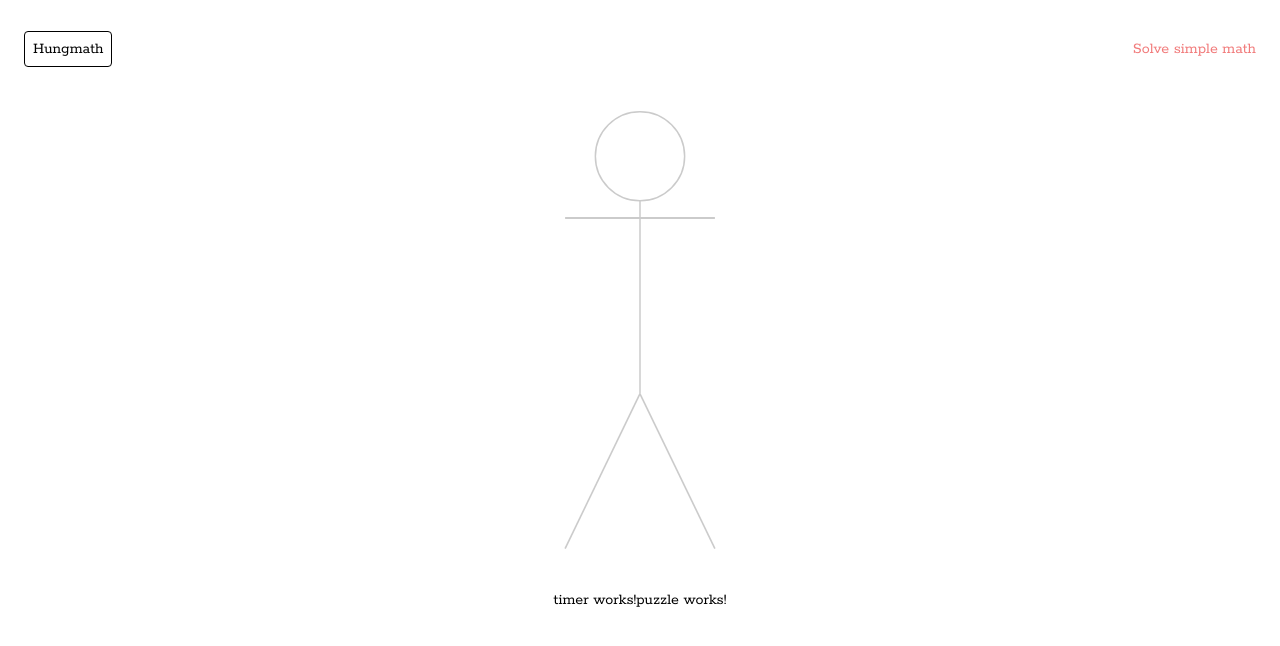
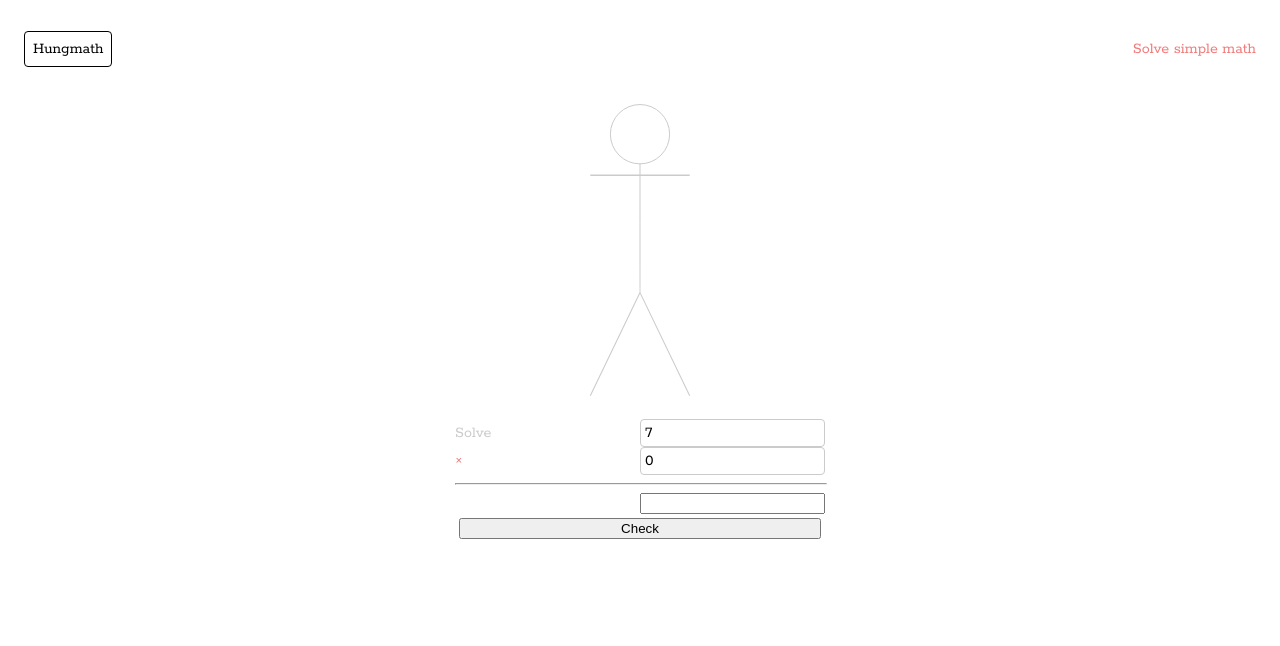
Before and after one commit to Rapteon/hungmath, an Angular app: page /game in a window 1280 px wide. Shown: the top 646 px of the page. Built offline with nearby package versions, Linux system fonts and the light colour scheme.

Commit message:
Added basic puzzle feature. No hangman enabled for now.

```diff
--- a/src/app/game/game.component.html
+++ b/src/app/game/game.component.html
@@ -1,7 +1,7 @@
 <div id="game">
     <hangman></hangman>
+    <!-- <timer></timer> -->
     <div id="puzzle-holder">
-        <timer></timer>
         <puzzle></puzzle>
     </div>
 </div>
--- a/src/app/hangman/hangman.component.css
+++ b/src/app/hangman/hangman.component.css
@@ -1,3 +1,3 @@
 #hangman {
-    height: 30em;
+    height: 20em;
 }
--- a/src/app/home/home.component.css
+++ b/src/app/home/home.component.css
@@ -8,18 +8,19 @@
 #rotating-hangman {
   animation-name: "rotate";
   animation-duration:3s;
+  animation-timing-function: cubic-bezier(0.075, 0.82, 0.165, 1);
 }
 
 @keyframes rotate {
   0% {
     /* transform: rotate(0deg); */
-    transform: rotateX(0deg);
+    transform: rotateY(0deg);
   }
   50% {
     /* transform: rotate(180deg); */
-    transform: rotateX(45deg);
+    transform: rotateY(90deg);
   }
   100% {
-    transform: rotateX(0deg);
+    transform: rotateY(0deg);
   }
 }
--- a/src/app/puzzle/puzzle.component.css
+++ b/src/app/puzzle/puzzle.component.css
@@ -0,0 +1,32 @@
+#puzzle {
+    display: grid;
+    grid-template-columns: repeat(2, 1fr);
+    align-items: center;
+    padding: 4px;
+}
+label {
+    grid-column: 1/2;
+    color: var(--light-grey);
+}
+.operand {
+    border-color: var(--light-grey);
+    padding: 4px;
+}
+
+#operator {
+    color: var(--red);
+}
+
+#line {
+    grid-column-start: span 2;
+    width: 100%;
+}
+
+input {
+    grid-column: 2/2;
+}
+
+button {
+    margin: 4px;
+    grid-column: 1/-1;
+}
--- a/src/app/puzzle/puzzle.component.html
+++ b/src/app/puzzle/puzzle.component.html
@@ -1 +1,9 @@
-<p>puzzle works!</p>
+<div id="puzzle">
+  <label>Solve</label>
+  <div class="primary-button operand">{{ puzzle.operandOne }}</div>
+  <div id="operator">{{ puzzle.operator }}</div>
+  <div class="primary-button operand">{{ puzzle.operandTwo }}</div>
+  <hr id="line" />
+  <input #solution type="text" />
+  <button type="button" (click)="checkSolution(solution.value)">Check</button>
+</div>
--- a/src/app/puzzle/puzzle.component.ts
+++ b/src/app/puzzle/puzzle.component.ts
@@ -1,10 +1,30 @@
-import { Component } from '@angular/core';
+import { AfterViewInit, Component, ElementRef, OnInit, ViewChild } from '@angular/core';
+import { Puzzle } from '../types/Puzzle';
 
 @Component({
   selector: 'puzzle',
   templateUrl: './puzzle.component.html',
-  styleUrls: ['./puzzle.component.css']
+  styleUrls: ['./puzzle.component.css'],
 })
-export class PuzzleComponent {
+export class PuzzleComponent implements OnInit {
+  puzzle: Puzzle;
 
+  @ViewChild('solution')
+  private _solutionField!: ElementRef<HTMLInputElement>;
+
+  constructor() {
+    this.puzzle = new Puzzle(10);
+  }
+
+  ngOnInit(): void {}
+
+
+  checkSolution(solution: string) {
+    if (this.puzzle.check(solution)) {
+      alert('Correct');
+      this.puzzle = new Puzzle(10);
+      this._solutionField.nativeElement.value = '';
+      this._solutionField.nativeElement.focus();
+    }
+  }
 }
--- a/src/app/timer/timer.component.ts
+++ b/src/app/timer/timer.component.ts
@@ -6,5 +6,4 @@ import { Component } from '@angular/core';
   styleUrls: ['./timer.component.css']
 })
 export class TimerComponent {
-
 }
```
